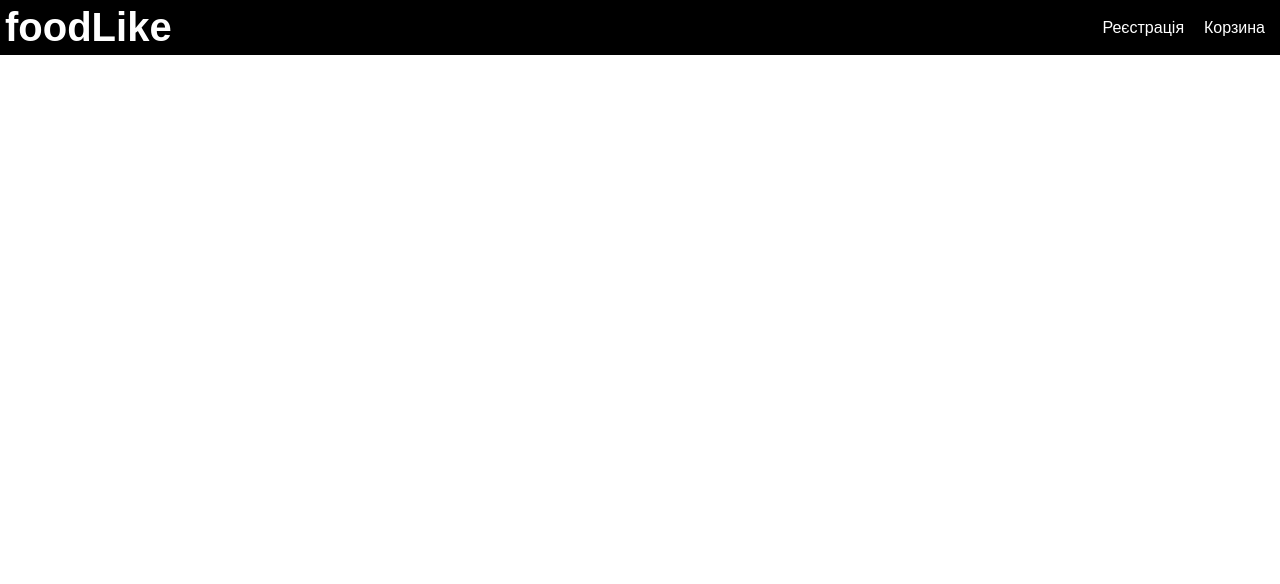
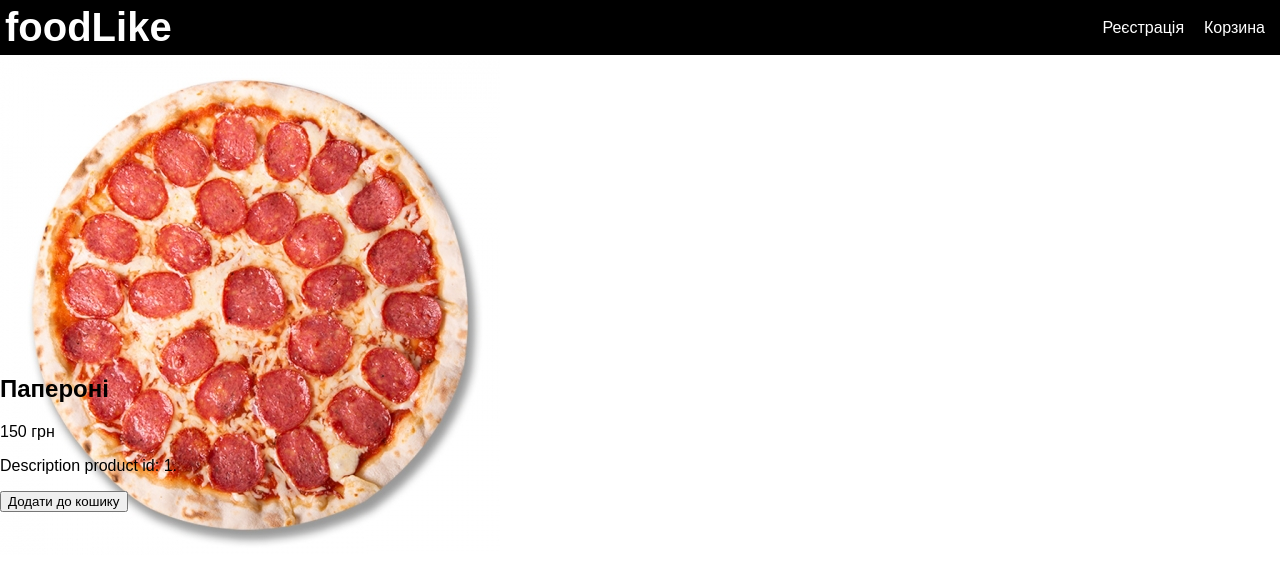
Before and after one commit to Regeln/web-project-react, a React (Create React App) app: page /product/1 in a window 1280 px wide. Shown: the top 584 px of the page. Built offline with nearby package versions, Linux system fonts and the light colour scheme.

Commit message:
Add /product/:id route and ProductPage.js file

```diff
--- a/src/App.js
+++ b/src/App.js
@@ -3,6 +3,7 @@ import { BrowserRouter, Route, Routes, Link } from "react-router-dom";
 import './App.css';
 
 import HomePage from "./pages/HomePage";
+import ProductPage from "./pages/ProductPage";
 
 
 
@@ -22,6 +23,7 @@ function App() {
                 <section>
                     <div className="content">
                         <Routes>
+                            <Route path="/product/:id" element={<ProductPage />} />
                             <Route path="/" element={<HomePage />} />
                         </Routes>
                     </div>
--- /dev/null
+++ b/src/pages/ProductPage.js
@@ -0,0 +1,30 @@
+import { useParams } from "react-router-dom";
+import items from "../items";
+
+function ProductPage() {
+    const params = useParams();
+    const product = items.products.find(item => item._id === params.id);
+    return (
+        <div className="product-content">
+            <div className="product-image">
+                <img src={product.image} alt="" />
+            </div>
+            <div className="product-info">
+                <h2 className="product-info-name">{product.name}</h2>
+                <div className="product-info-price">
+                    <p>{product.price} грн</p>
+                </div>
+                <div className="product-info-description">
+                    <p>
+                        Description product id: {product._id}.
+                    </p>
+                </div>
+                <button className="product-info-add-to-cart" type="button">
+                    Додати до кошику
+                </button>
+            </div>
+        </div>
+    );
+}
+
+export default ProductPage;
```
